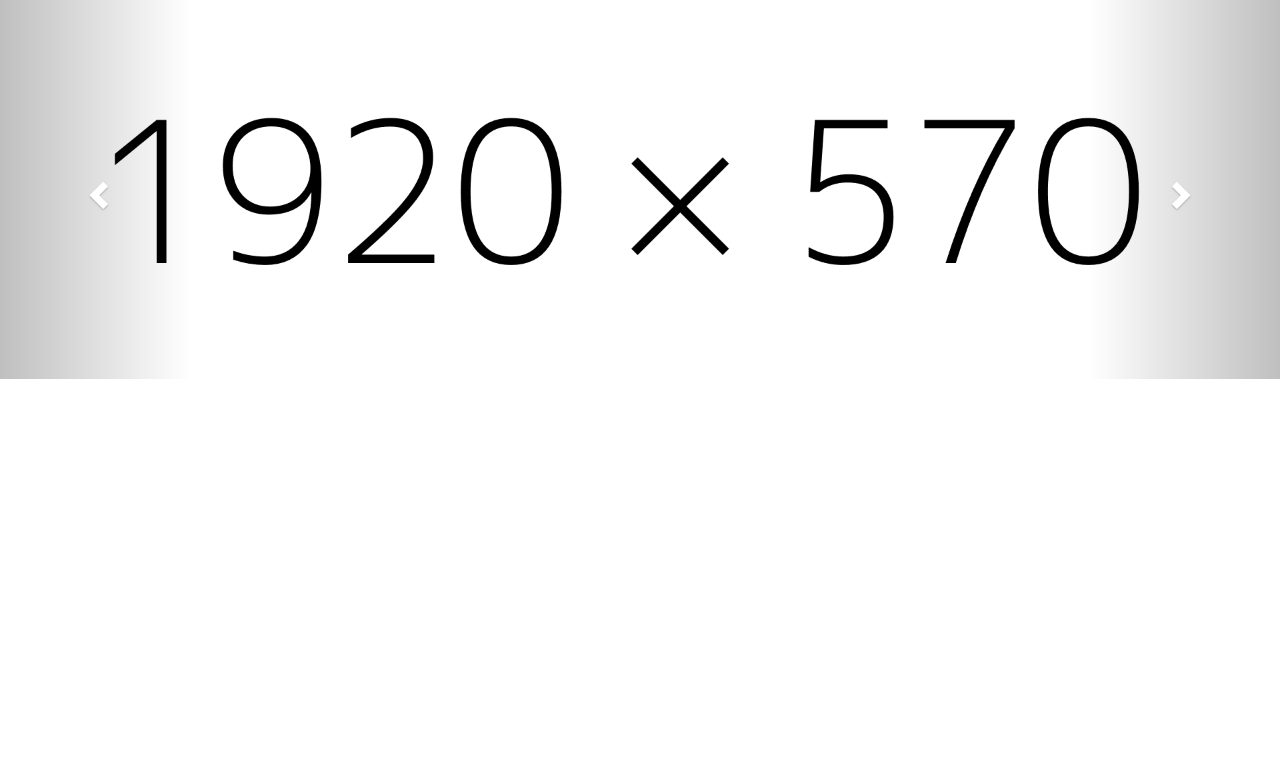
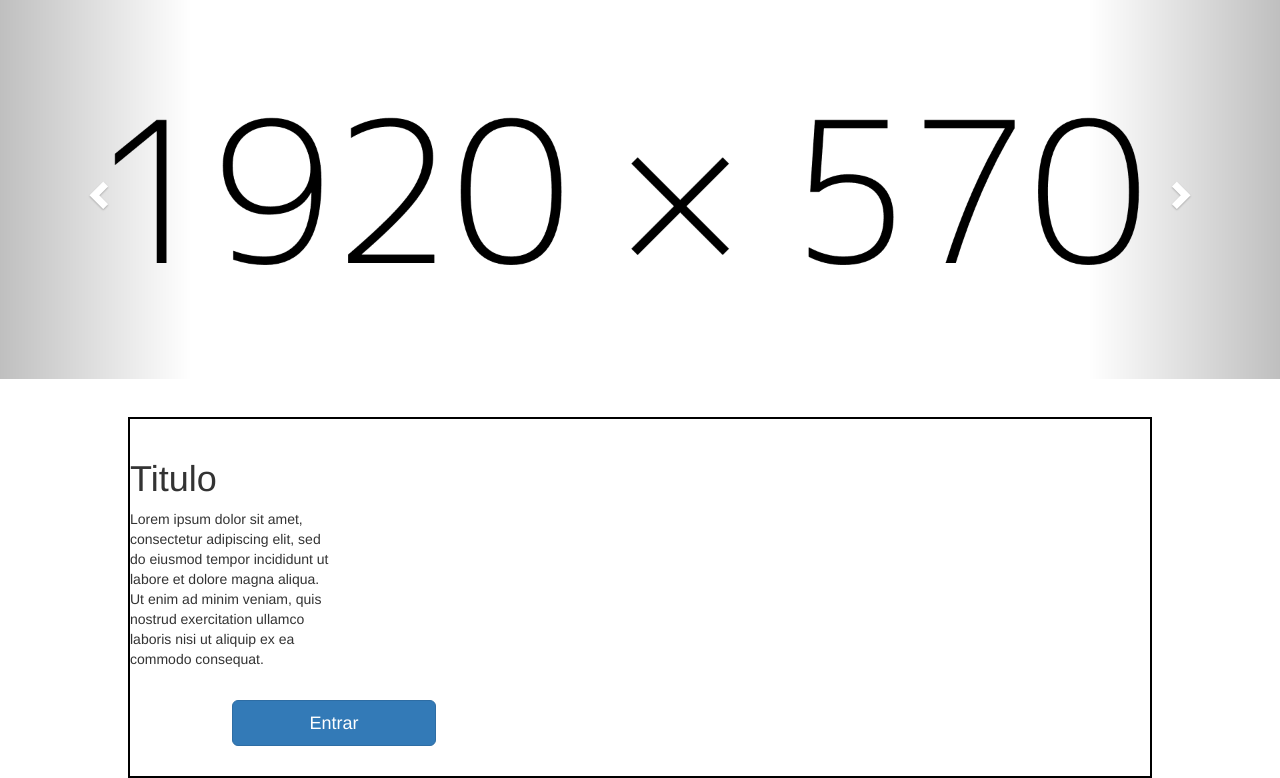
Before and after one commit to IKuuhakuI/Lumanga, a Flask app: page / in a window 1280 px wide. Shown: the part 73-851 px from the top of the page. Before the commit the page ends 452 px from the top, so only its background shows below. Run offline with Flask 2, Linux system fonts and the light colour scheme; some libraries are stand-ins or nearby versions.

Commit message:
add card to initial page

```diff
--- a/app/templates/inicio.html
+++ b/app/templates/inicio.html
@@ -17,7 +17,6 @@
 <script src="https://code.jquery.com/jquery-3.2.1.slim.min.js" integrity="sha384-KJ3o2DKtIkvYIK3UENzmM7KCkRr/rE9/Qpg6aAZGJwFDMVNA/GpGFF93hXpG5KkN" crossorigin="anonymous"></script>
 <script src="https://cdnjs.cloudflare.com/ajax/libs/popper.js/1.12.9/umd/popper.min.js" integrity="sha384-ApNbgh9B+Y1QKtv3Rn7W3mgPxhU9K/ScQsAP7hUibX39j7fakFPskvXusvfa0b4Q" crossorigin="anonymous"></script>
 <script src="https://maxcdn.bootstrapcdn.com/bootstrap/4.0.0/js/bootstrap.min.js" integrity="sha384-JZR6Spejh4U02d8jOt6vLEHfe/JQGiRRSQQxSfFWpi1MquVdAyjUar5+76PVCmYl" crossorigin="anonymous"></script>
-
 <div id="slide-carousel" class="carousel slide" data-ride="carousel">
   <!-- Indicators -->
   <ol class="carousel-indicators">
@@ -58,5 +57,19 @@
   </a>
 </div>
 
+<div style="position: relative; border: 2px solid black; margin-left: 10%; margin-right: 10%; margin-top: 3%">
+    <img src="" alt="">
+    <div style="text-align: left;">
+        <h1>Titulo</h1>
+        <p style="text-justify: auto; width: 20%;">Lorem ipsum dolor sit amet, consectetur adipiscing elit, sed do eiusmod tempor incididunt ut labore et dolore magna aliqua. Ut enim ad minim veniam, quis nostrud exercitation ullamco laboris nisi ut aliquip ex ea commodo consequat.</p>
+        <div style="position: relative; margin-bottom: 3%; margin-top: 3%; width: 20%; margin-left: 10%;">
+            <button class="btn btn-primary btn-block btn-lg" id="   botaoSubmit" onclick="">Entrar</button>
+        </div>
+    </div>
+</div>
+
+
+
+
 
 {%endblock%}
```
Also changed, not shown: app/static/imagens/medica.jpg (added), 1 other file.
